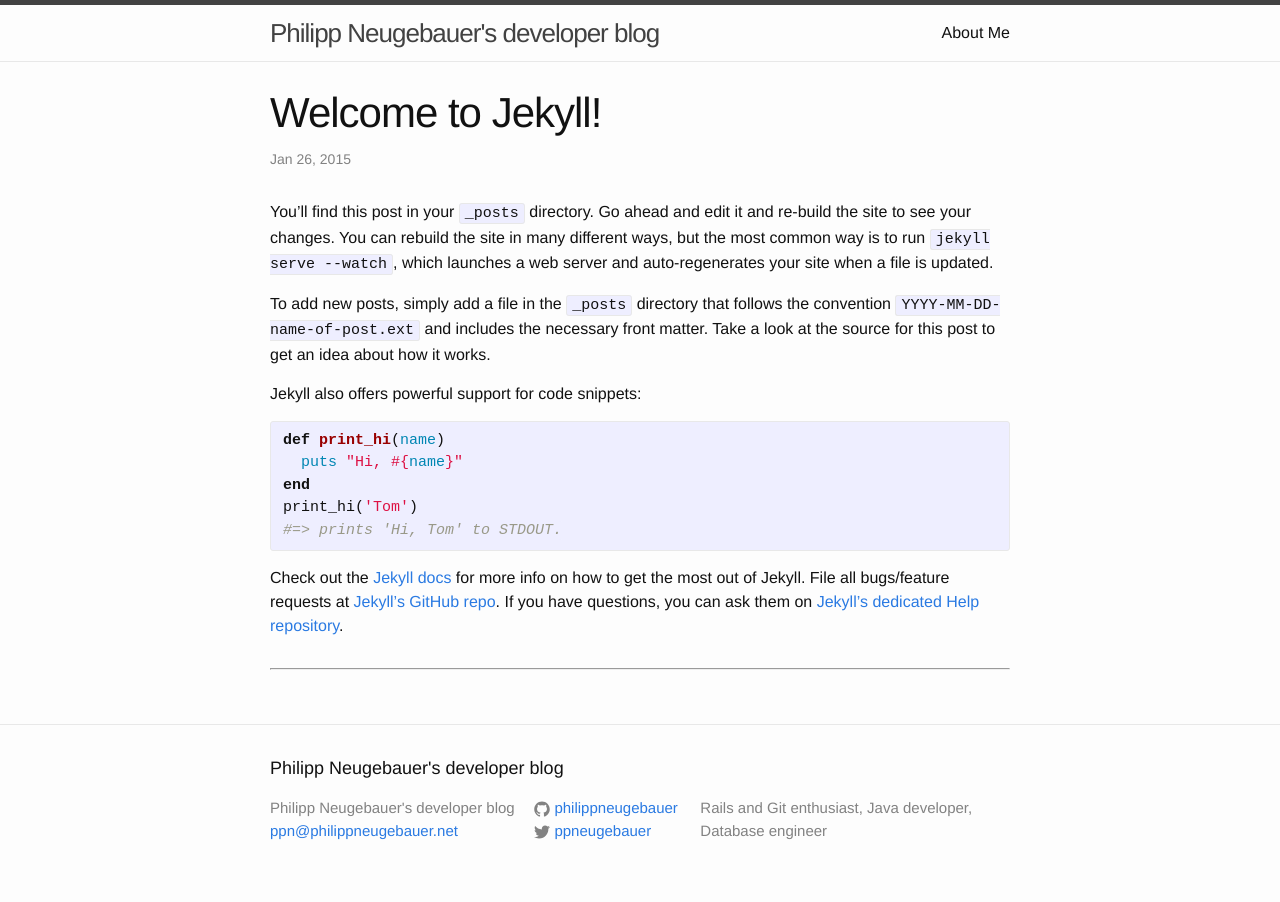
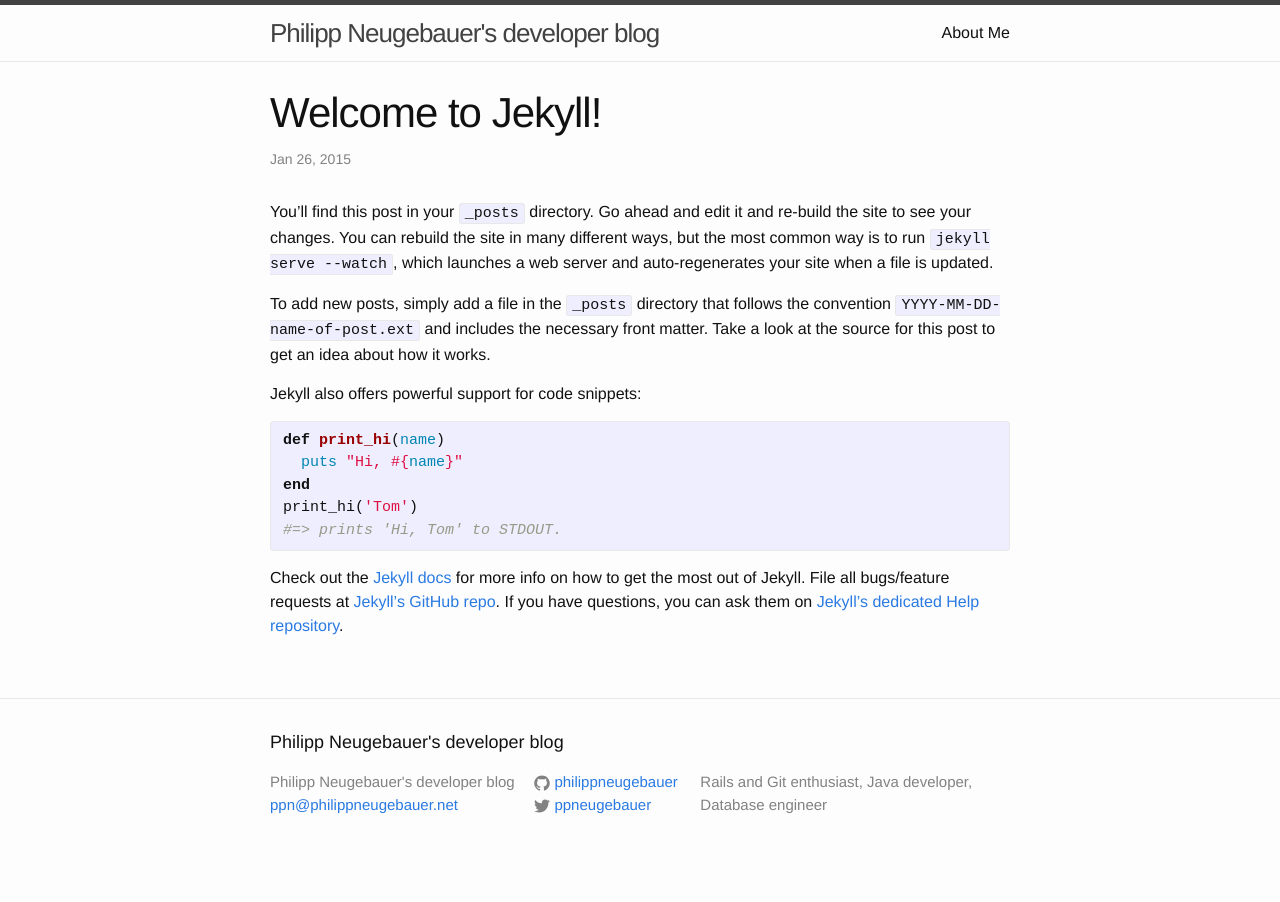
Before and after one commit to philippneugebauer/philippneugebauer.github.io, a Jekyll site: the page built from _posts/2015-01-26-welcome-to-jekyll.markdown, in a window 1280 px wide. Built offline with Jekyll 4.4.1, drawn with Linux system fonts in a browser that asks for light colours.

Commit message:
webmention code deleted

```diff
--- a/_layouts/post.html
+++ b/_layouts/post.html
@@ -12,8 +12,4 @@
     {{ content }}
   </article>
 
-  <hr><br/>
-
-  <!--{% webmentions page.url | prepend: site.baseurl %}-->
-
 </div>
--- a/index.html
+++ b/index.html
@@ -16,9 +16,7 @@
         </h2>
         {{ post.excerpt }}
 
-        <h4><a href="{{ post.url }}" class="btn btn-default">Read more...</a>
-          <!--&nbsp;&nbsp;<span class="label label-primary">Webmention Count: <span class="badge">{% webmention_count page.url | prepend: site.baseurl %}</span></span>-->
-        </h4>
+        <h4><a href="{{ post.url }}" class="btn btn-default">Read more...</a></h4>
         <br>
       </li>
     {% endfor %}
```
